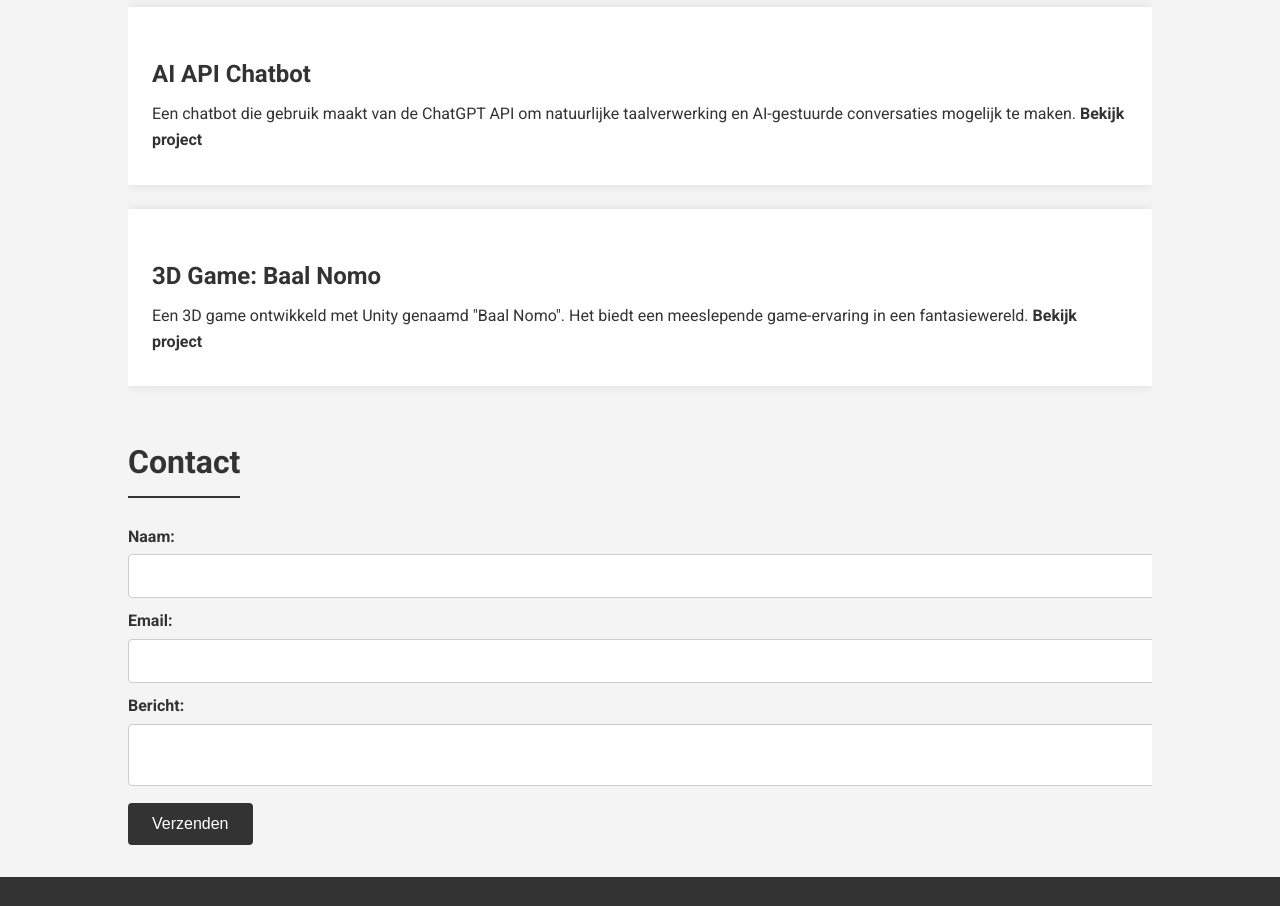
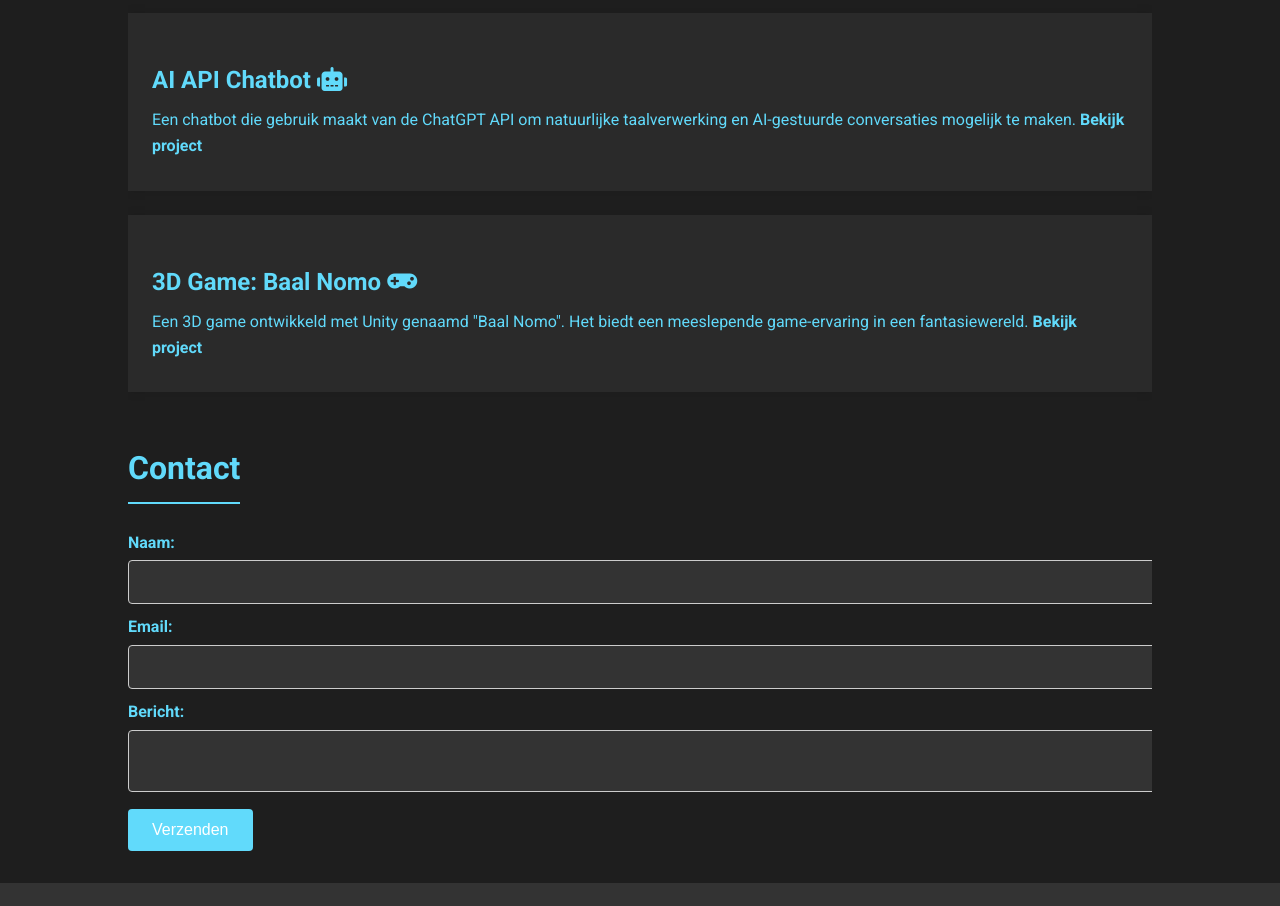
Before and after one commit to QuintenMespreuve/Portfolio, a plain HTML site: page index.html in a window 1280 px wide. Shown: the part 658-1564 px from the top of the page. Drawn offline with Linux system fonts and the light colour scheme; a script that the page names is missing.

Commit message:
portfolio

```diff
--- a/index.css
+++ b/index.css
@@ -4,7 +4,7 @@ body {
     margin: 0;
     padding: 0;
     color: #333;
-    background-color: #f4f4f4;
+    background-color: #1e1e1e;
 }
 
 .container {
@@ -18,6 +18,7 @@ header {
     color: #fff;
     padding: 1rem 0;
     box-shadow: 0 4px 6px rgba(0, 0, 0, 0.1);
+    text-align: center;
 }
 
 header h1 {
@@ -62,8 +63,8 @@ section {
 section h2 {
     font-size: 2rem;
     margin-bottom: 1rem;
-    color: #333;
-    border-bottom: 2px solid #333;
+    color: #61dafb;
+    border-bottom: 2px solid #61dafb;
     display: inline-block;
     padding-bottom: 0.5rem;
 }
@@ -74,14 +75,17 @@ section h2 {
     border-radius: 50%;
     display: block;
     margin: 0 auto 1rem;
+    object-fit: cover;
+    border: 3px solid #61dafb;
 }
 
 .project {
-    background: #fff;
+    background: #2a2a2a;
     padding: 1.5rem;
     margin-bottom: 1.5rem;
     box-shadow: 0 0 10px rgba(0, 0, 0, 0.1);
     transition: transform 0.3s ease;
+    color: #61dafb;
 }
 
 .project h3 {
@@ -94,7 +98,7 @@ section h2 {
 }
 
 .project a {
-    color: #333;
+    color: #61dafb;
     text-decoration: none;
     font-weight: 700;
     transition: color 0.3s ease;
@@ -105,13 +109,14 @@ section h2 {
 }
 
 .project a:hover {
-    color: #007BFF;
+    color: #fff;
 }
 
 form label {
     display: block;
     margin-top: 10px;
     font-weight: 700;
+    color: #61dafb;
 }
 
 form input, form textarea {
@@ -121,12 +126,14 @@ form input, form textarea {
     border: 1px solid #ccc;
     border-radius: 4px;
     font-size: 1rem;
+    background-color: #333;
+    color: #fff;
 }
 
 form button {
     margin-top: 10px;
     padding: 0.75rem 1.5rem;
-    background: #333;
+    background: #61dafb;
     color: #fff;
     border: 0;
     cursor: pointer;
--- a/index.html
+++ b/index.html
@@ -6,6 +6,7 @@
     <title>Quinten Mespreuve Portfolio</title>
     <link rel="stylesheet" href="index.css">
     <link href="https://fonts.googleapis.com/css2?family=Roboto:wght@400;700&display=swap" rel="stylesheet">
+    <link rel="stylesheet" href="https://cdnjs.cloudflare.com/ajax/libs/font-awesome/5.15.3/css/all.min.css">
 </head>
 <body>
     <header>
@@ -23,18 +24,18 @@
     </header>
     <main>
         <section id="about" class="container">
-            <img src="profielfoto.jpg" alt="Quinten Mespreuve" class="profile-img">
+            <img src="profile.jpg" alt="Quinten Mespreuve" class="profile-img">
             <h2>Over Mij</h2>
             <p>Ik ben Quinten Mespreuve, een gepassioneerde student Toegepaste Informatica. Mijn specialisatie ligt in mobiel en web development. Ik streef ernaar om gebruiksvriendelijke en moderne applicaties te ontwikkelen die een positieve impact hebben op gebruikers.</p>
         </section>
         <section id="projects" class="container">
             <h2>Projecten</h2>
             <div class="project">
-                <h3>AI API Chatbot</h3>
+                <h3>AI API Chatbot <i class="fas fa-robot"></i></h3>
                 <p>Een chatbot die gebruik maakt van de ChatGPT API om natuurlijke taalverwerking en AI-gestuurde conversaties mogelijk te maken. <a href="https://example.com/ai-chatbot" target="_blank">Bekijk project</a></p>
             </div>
             <div class="project">
-                <h3>3D Game: Baal Nomo</h3>
+                <h3>3D Game: Baal Nomo <i class="fas fa-gamepad"></i></h3>
                 <p>Een 3D game ontwikkeld met Unity genaamd "Baal Nomo". Het biedt een meeslepende game-ervaring in een fantasiewereld. <a href="https://example.com/baal-nomo" target="_blank">Bekijk project</a></p>
             </div>
         </section>
```
